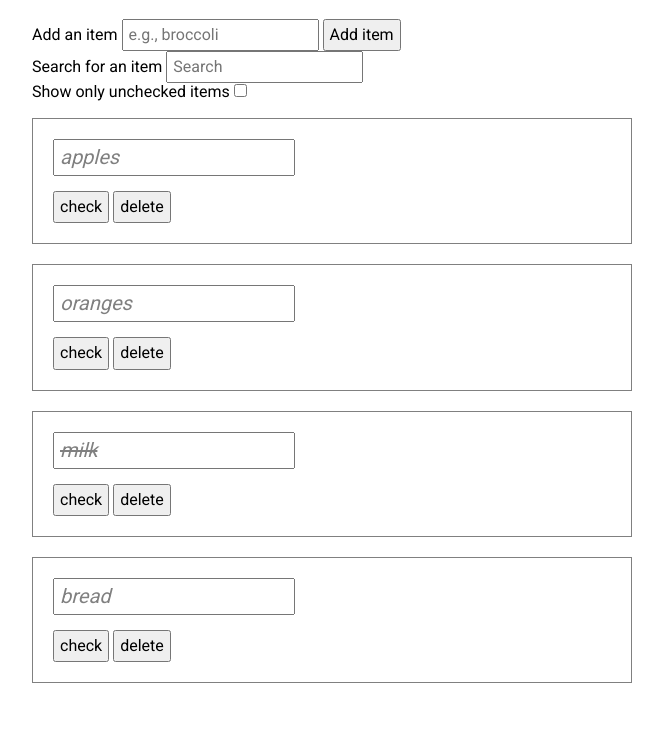
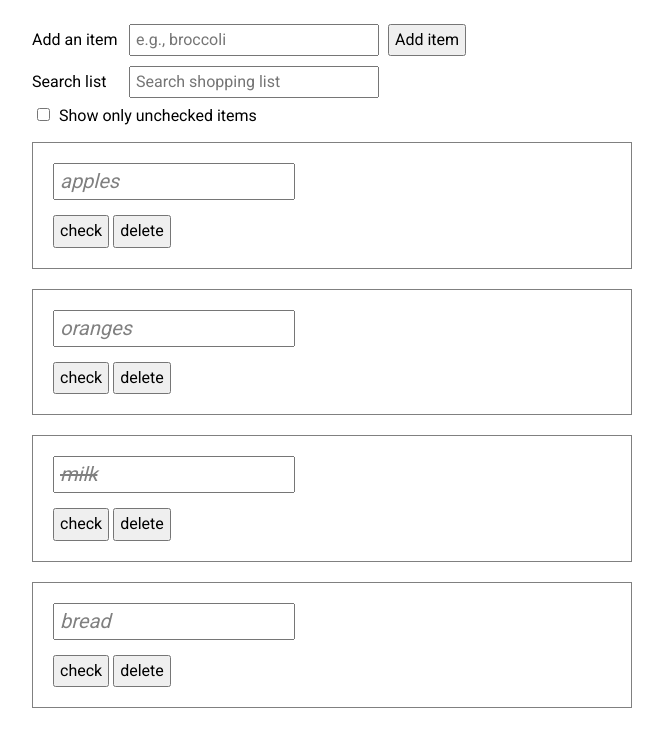
Before and after one commit to thinkful-ei24/shopping-solo-kent, a plain HTML site: page index.html in a window 1280 px wide. Shown: the part 61-800 px from the top of the page, without its empty margins (308-971 px from the left). Drawn offline with nearby package versions, Linux system fonts and the light colour scheme.

Commit message:
clean up layout

```diff
--- a/index.css
+++ b/index.css
@@ -49,3 +49,18 @@ button:hover {
 .shopping-item__checked {
   text-decoration: line-through;
 }
+
+#js-shopping-list-form input {
+  margin: 5px;
+}
+
+#js-shopping-list-form input[type="text"] {
+  margin: 5px;
+  width: 250px;
+}
+
+#js-shopping-list-form label[for="shopping-list-entry"],
+#js-shopping-list-form label[for="shopping-list-search"] {
+  display: inline-block;
+  width: 88px;
+}
--- a/index.html
+++ b/index.html
@@ -16,11 +16,11 @@
             <input type="text" name="shopping-list-entry" class="js-shopping-list-entry" placeholder="e.g., broccoli">
             <button type="submit">Add item</button>
             <br>
-            <label for="shopping-list-search">Search for an item</label>
-            <input type="text" name="shopping-list-search" class="js-shopping-list-search" placeholder="Search">
+            <label for="shopping-list-search">Search list</label>
+            <input type="text" name="shopping-list-search" class="js-shopping-list-search" placeholder="Search shopping list">
             <br>
+            <input type="checkbox" name="shopping-list-filter" value="false" class="js-shopping-list-filter">
             <label for="shopping-list-filter">Show only unchecked items</label>
-            <input type="checkbox" name="shopping-list-filter" value="false" class="js-shopping-list-filter">
         </form>
         <ul class="shopping-list js-shopping-list">
         </ul>
```
